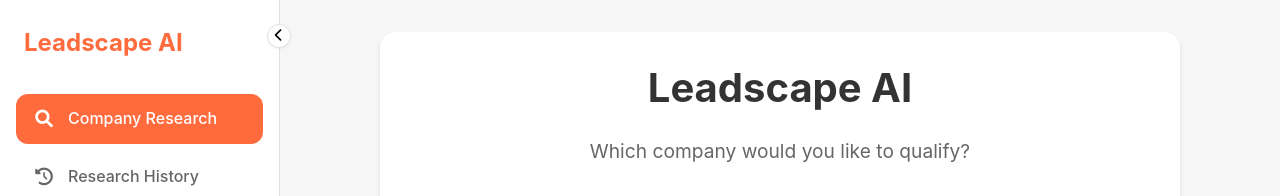
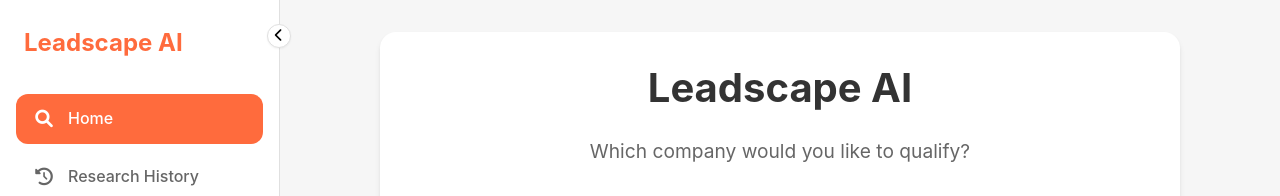
Before and after one commit to danteocualesjr/lead-qualification-agent, a website: page public/index.html in a window 1280 px wide. Shown: the top 196 px of the page. Drawn offline with nearby package versions, Linux system fonts and the light colour scheme.

Commit message:
Updated style.css

```diff
--- a/public/index.html
+++ b/public/index.html
@@ -22,7 +22,7 @@
           <li class="active">
             <a href="/">
               <i class="fas fa-search"></i>
-              <span>Company Research</span>
+              <span>Home</span>
             </a>
           </li>
           <li>
```
